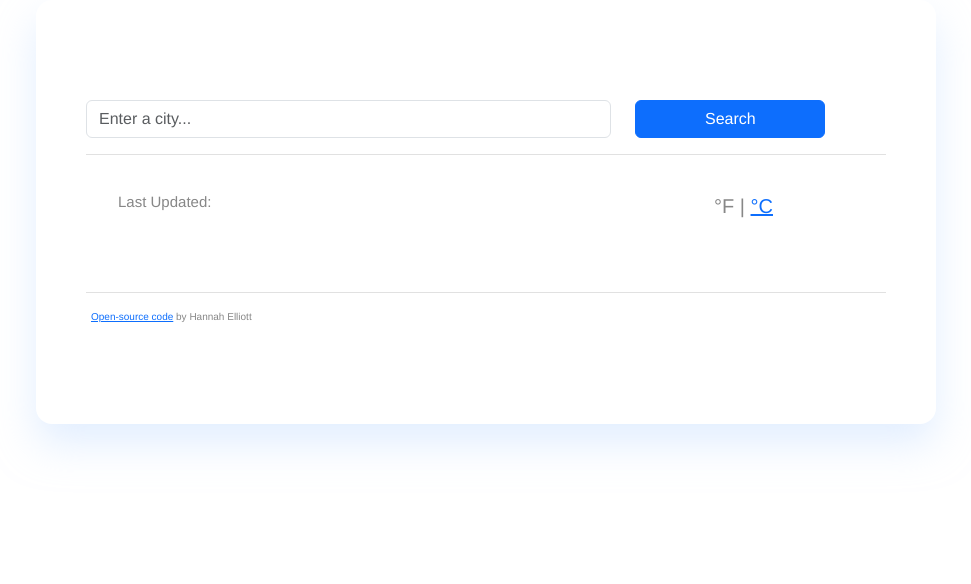
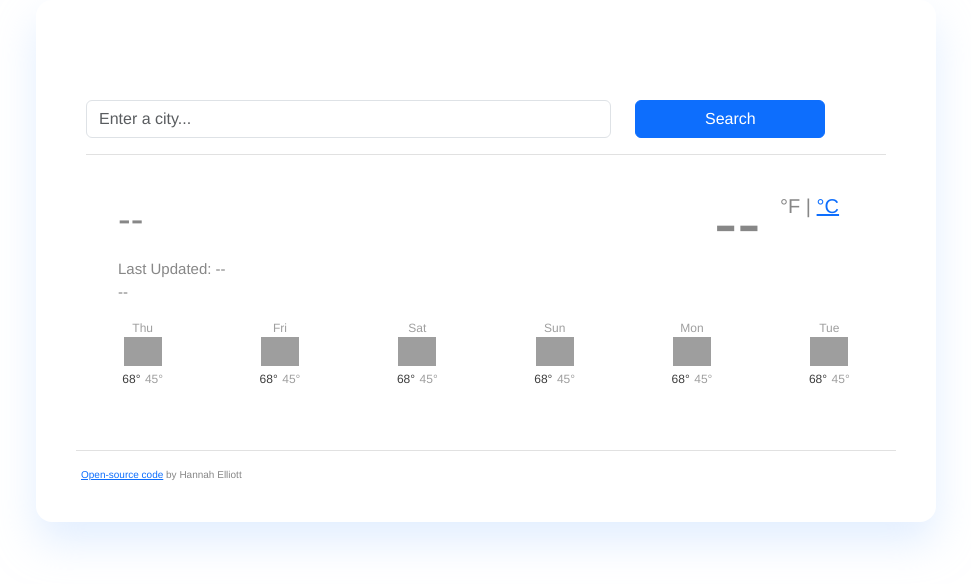
Before and after one commit to e7hannah/vanilla-weather-app, a plain HTML site: page index.html in a window 1280 px wide. Shown: the whole page, without its empty margins (154-1125 px from the left). Drawn offline with nearby package versions, Linux system fonts and the light colour scheme; no server answers; grey boxes are pictures that could not be loaded.

Commit message:
added forecast html and js

```diff
--- a/index.html
+++ b/index.html
@@ -33,14 +33,14 @@
 
                         <ul>
                             <li class="header-larger-text" id="city">
-
+                              --
                             </li>
                             <li class="header-smaller-text">
                                Last updated:
-                               <span id = "date"></span>
+                               <span id = "date">--</span>
                             </li>
                             <li class="header-smaller-text" id="condition">
-
+                                --
                             </li>
                         </ul>
 
@@ -54,7 +54,7 @@
                         <div class="col-3 header-temp">
                             <span>
                                  <strong id="temperature">
-
+                                       --
                                 </strong>
                                  <small>
                                         <a href="#" id="farenheit-link" class="active">
@@ -67,8 +67,10 @@
                                  </small>
                             </span>
                         </div>
-
-                </div>
+                        <div class="weather-forecast" id="weather-forecast">
+                            </div>
+                        </div>
+                    </div>
                 <hr>
 
                 <footer><a href="https://github.com/e7hannah/vanilla-weather-app" target="_blank">Open-source code</a> by Hannah Elliott</footer>
--- a/src/index.js
+++ b/src/index.js
@@ -10,6 +10,31 @@ function formatDate(timestamp){
     }
 
     return(`${hours}:${minutes}`)
+
+}
+
+function displayForecast(){
+    let forecastElement = document.querySelector("#weather-forecast");
+
+    let forecastHTML = `<div class="row">`;
+    let days = ["Thu", "Fri", "Sat","Sun","Mon","Tue"]
+    days.forEach(function(day){
+        forecastHTML = forecastHTML +
+            `<div class="col-2">
+                <div class="forecast-day">
+                    ${day}
+                </div>
+                <img class="forecast-icon" id="forecast-icon" src="http://shecodes-assets.s3.amazonaws.com/api/weather/icons/clear-sky-day.png" alt="" width="38"/>
+                <div class="forecast-temp">
+                    <span class="forecast-temp-high">68°</span>
+                    <span class="forecast-temp-low">45°</span>
+                </div>
+            </div>`;
+    })
+   forecastHTML = forecastHTML + `</div>`;
+
+
+   forecastElement.innerHTML= forecastHTML;
 
 }
 
@@ -72,3 +97,7 @@ celciusLink.addEventListener("click", displayCelciusTemp)
 
 let farenheitLink = document.querySelector("#farenheit-link");
 farenheitLink.addEventListener("click", displayFarenheitTemp)
+
+search("Paris");
+
+displayForecast();
--- a/src/style.css
+++ b/src/style.css
@@ -1,7 +1,6 @@
 h1{
     margin: 0 auto;
-    padding 0;
-
+    padding: 0;
 }
 
 p{
@@ -57,8 +56,6 @@ footer{
     width: 90px;
     height: auto;
     line-height: 1;
-
-
 }
 
 .header-temp{
@@ -78,8 +75,6 @@ footer{
     line-height: 36px;
     position: relative;
     top: -34px;
-
-
 }
 
 .header-temp .active{
@@ -87,3 +82,20 @@ footer{
     cursor: default;
     text-decoration: none;
 }
+
+.weather-forecast{
+    margin: 20 auto;
+    text-align: center;
+}
+
+.forecast-day,
+.forecast-temp-low{
+    font-size: 12px;
+    opacity: 0.8;
+}
+
+.forecast-temp-high{
+    font-size: 12px;
+    color: #3d3d3d;
+
+}
```
Lines whose indentation alone changed are shown as unchanged.
